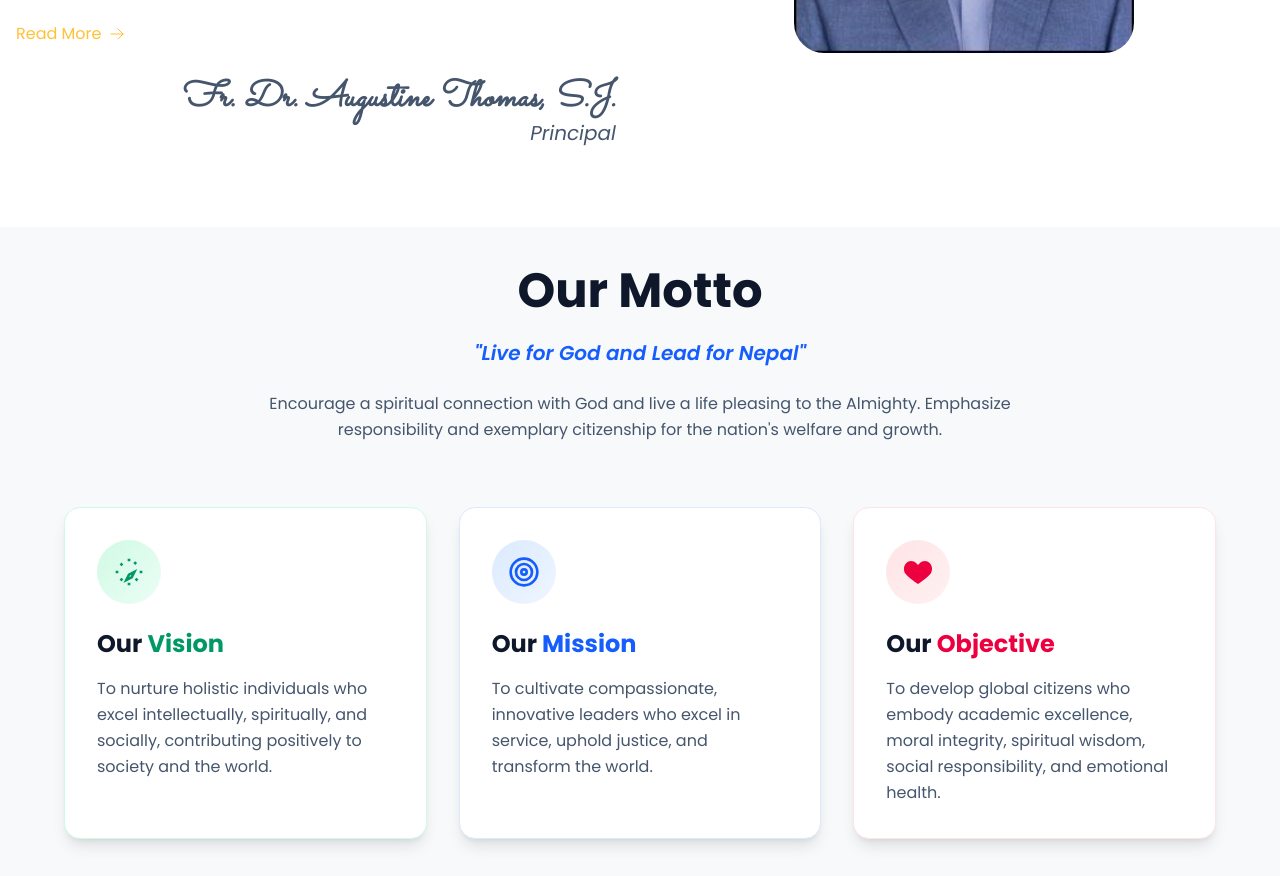
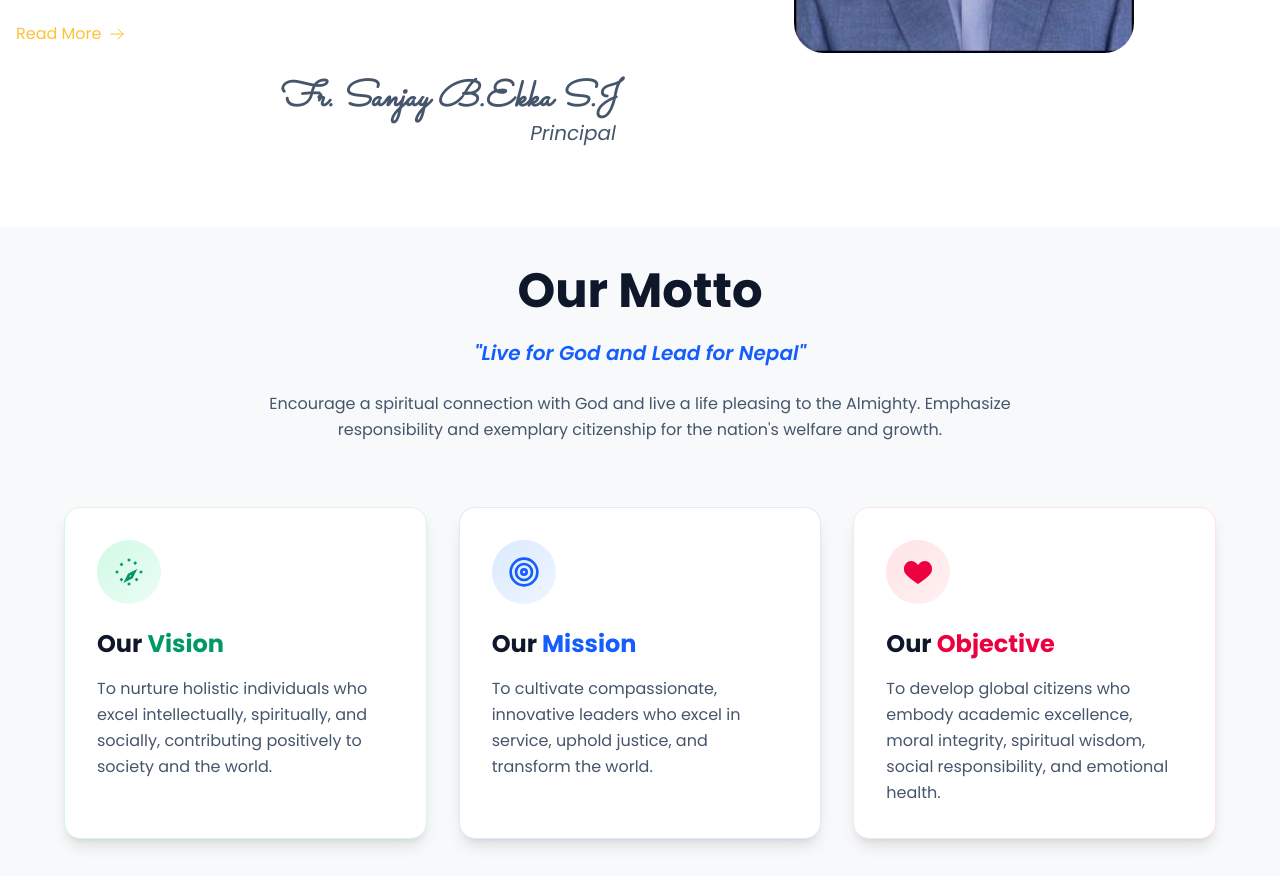
Before and after one commit to younghang67/sxd, a website: page src/index.html in a window 1280 px wide. Shown: the part 1297-2173 px from the top of the page. Drawn offline with Linux system fonts and the light colour scheme.

Commit message:
principal name update

```diff
--- a/src/index.html
+++ b/src/index.html
@@ -118,7 +118,7 @@
                   </span>
                 </a>
                 <div class="md:text-right mt-6">
-                  <p class="cursive-text font-semibold md:text-4xl text-3xl">Fr. Dr. Augustine Thomas, S.J.</p>
+                  <p class="cursive-text font-semibold md:text-4xl text-3xl">Fr. Sanjay B.Ekka S.J</p>
                   <p class="italic md:text-xl text-lg">Principal</p>
                 </div>
               </div>
```
